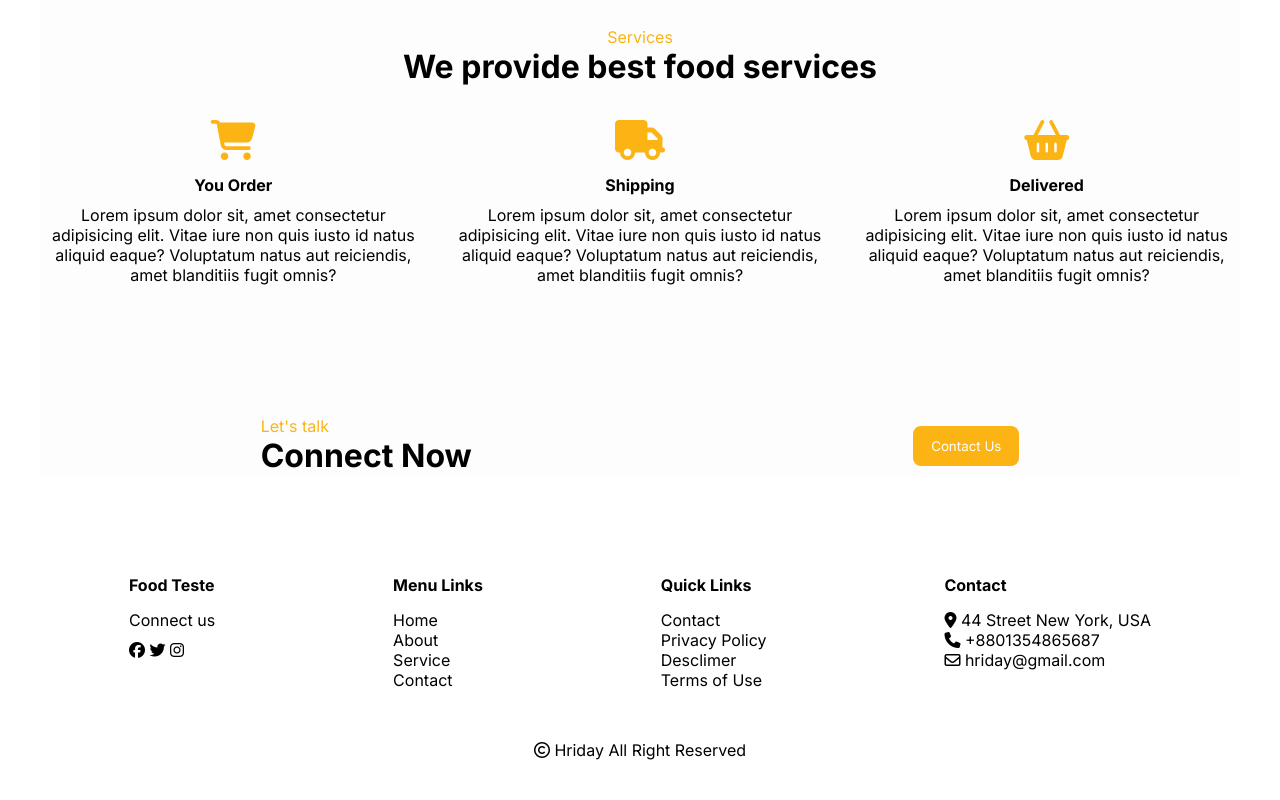
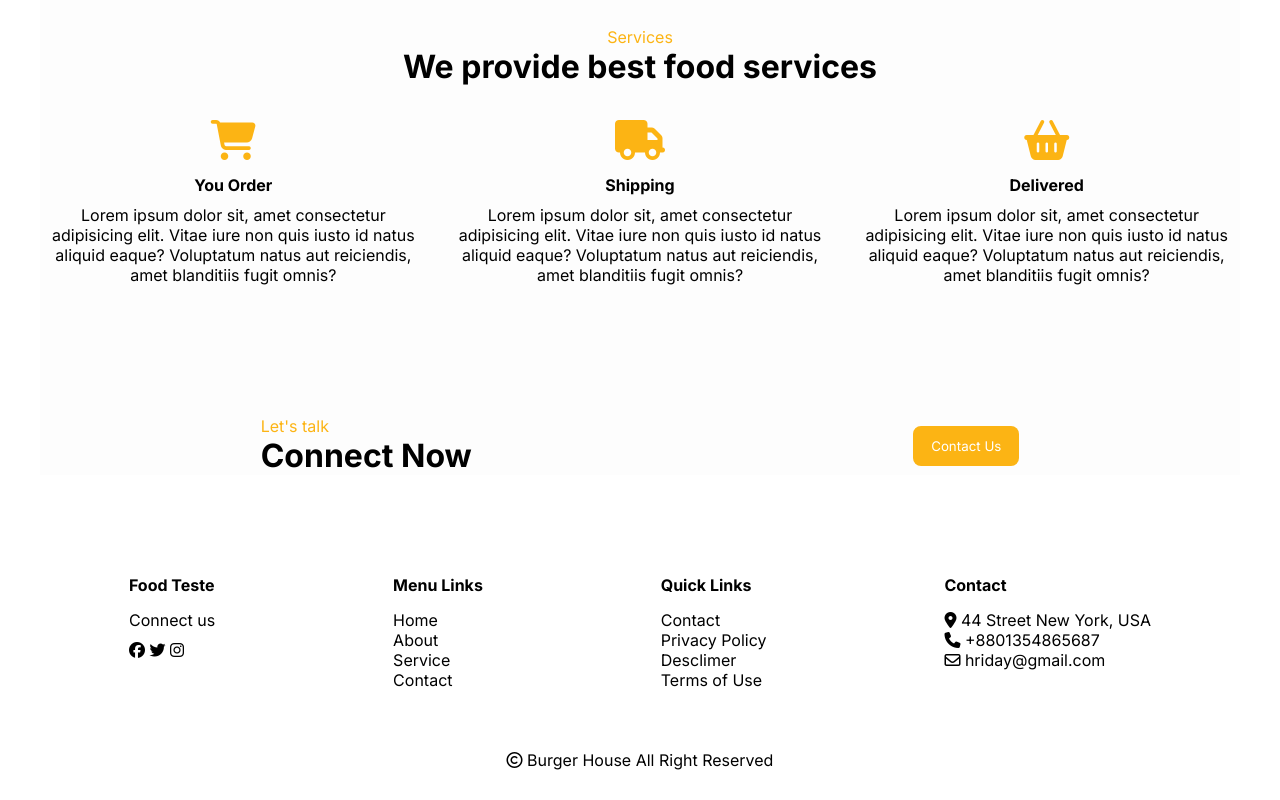
Before and after one commit to HridaySarder/restaurant-project, a plain HTML site: page index.html in a window 1280 px wide. Shown: the part 1490-2290 px from the top of the page. Drawn offline with Linux system fonts and the light colour scheme.

Commit message:
added copyright footer

```diff
--- a/index.html
+++ b/index.html
@@ -219,7 +219,8 @@
         </div>
       </div>
       <span class="copyright"
-        ><i class="fa-regular fa-copyright"></i> Hriday All Right Reserved</span
+        ><i class="fa-regular fa-copyright"></i> Burger House All Right
+        Reserved</span
       >
     </footer>
   </body>
--- a/style.css
+++ b/style.css
@@ -206,6 +206,6 @@ li a:hover:not(.active),
 .copyright {
   display: block;
   text-align: center;
-  margin-top: 50px;
-  margin-bottom: 20px;
+  margin-top: 60px;
+  margin-bottom: 30px;
 }
```
